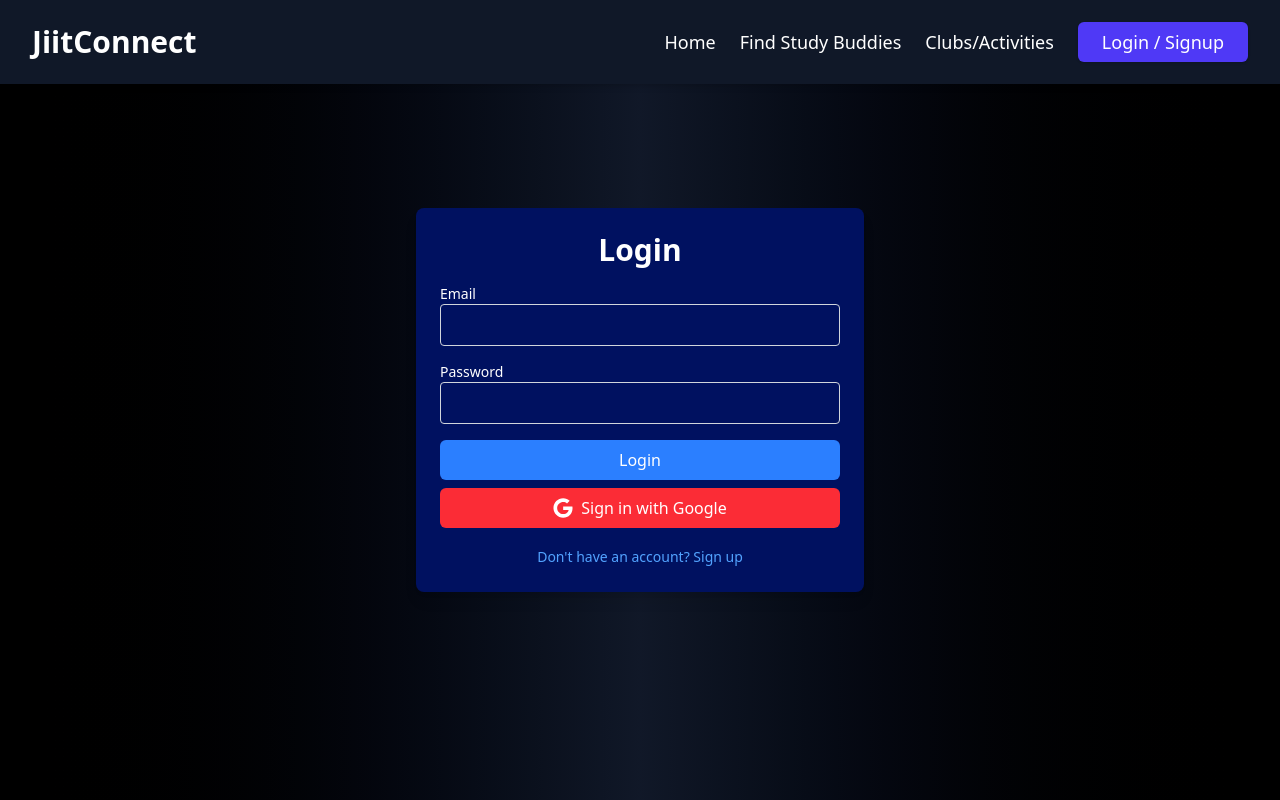
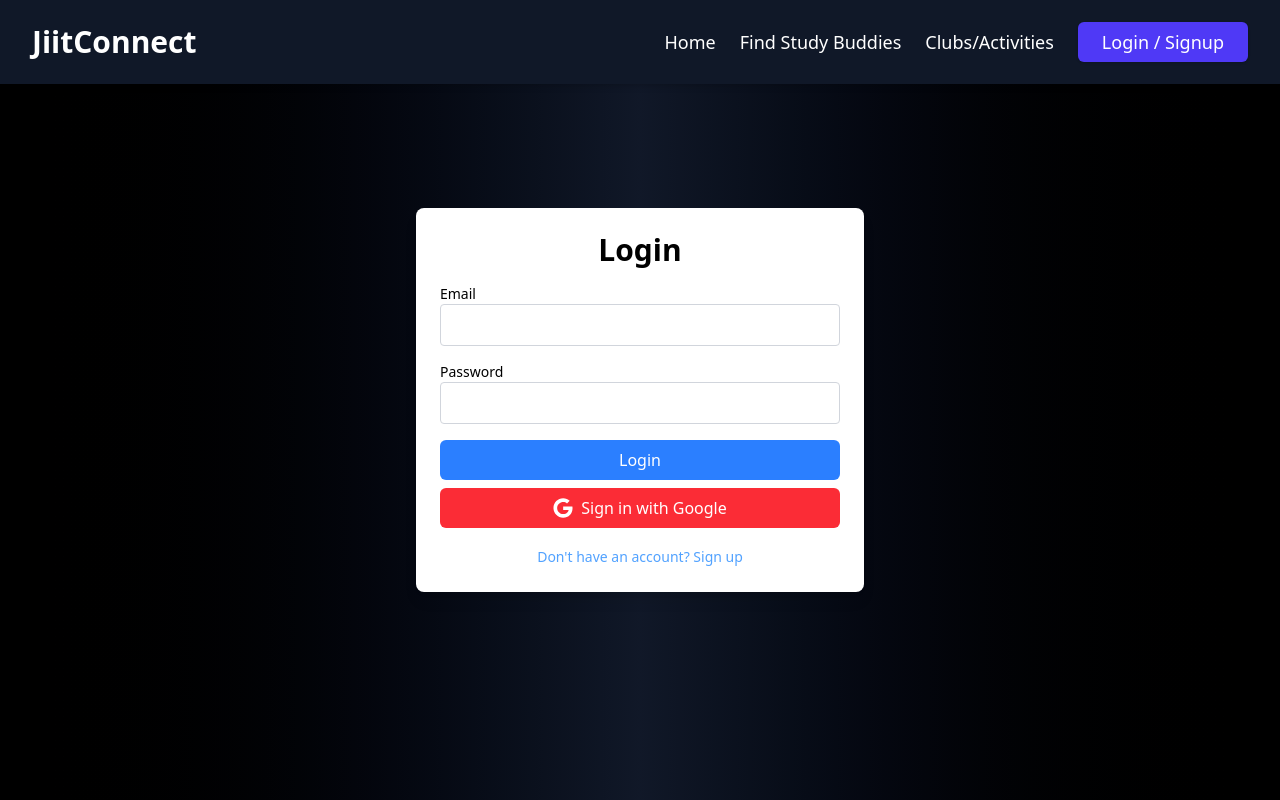
Before and after one commit to Sahil1607cms/JiitConnect, a React (Vite) app in the folder jconnect/: page /login in a window 1280 px wide. Built offline with nearby package versions, Linux system fonts and the light colour scheme; no server answers.

Commit message:
changed the color for the sign in div

```diff
--- a/jconnect/src/Components/Auth.jsx
+++ b/jconnect/src/Components/Auth.jsx
@@ -71,7 +71,8 @@ const Auth = () => {
 
   return (
     <div className="flex items-center justify-center min-h-screen bg-gradient-to-r from-black via-gray-900 to-black">
-      <div className="max-w-md w-full p-6 bg-[#001160] text-white rounded-lg shadow-lg">
+      <div className="max-w-md w-full p-6 bg-white text-black rounded-lg shadow-lg">
+
         <h2 className="text-3xl font-semibold mb-4 text-center ">
           {isSignup ? 'Sign Up' : 'Login'}
         </h2>
```
